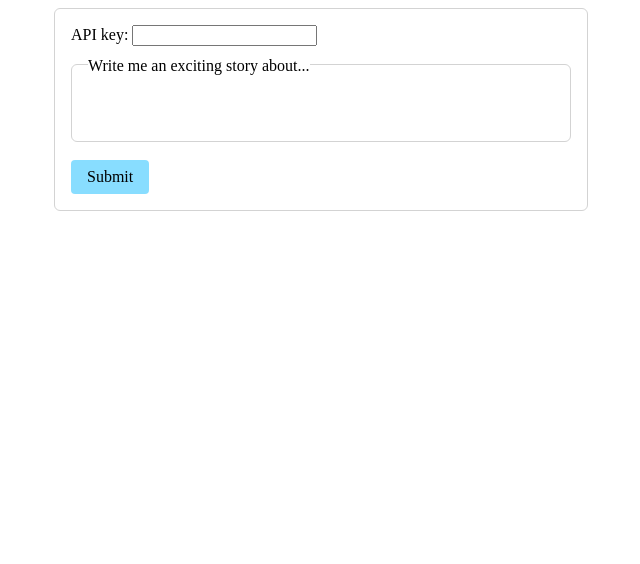
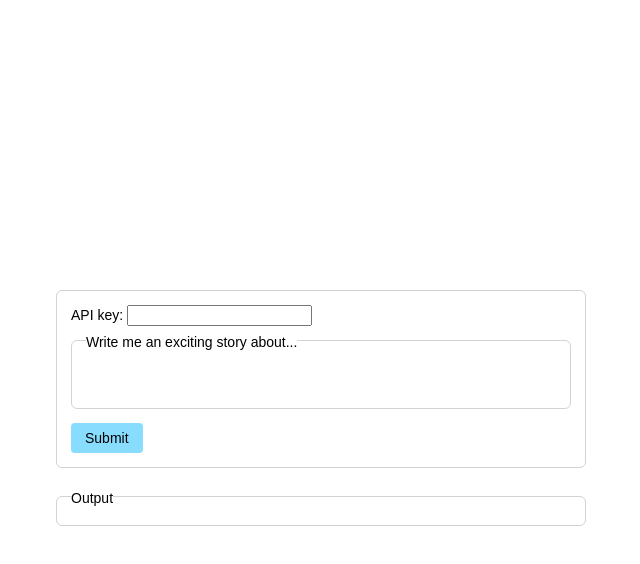
Before and after one commit to forever-experimental/AIFunnyShorts, a website: page index.html in a window 1280 px wide. Shown: the whole page, without its empty margins (319-959 px from the left). Drawn offline with Linux system fonts and the light colour scheme.

Commit message:
Update index.html

```diff
--- a/index.html
+++ b/index.html
@@ -4,8 +4,10 @@
     <meta charset="UTF-8">
     <title>AI Funny Shorts Generator</title>
     <style>
-        body { display: flex; align-items: center; justify-content: center; }
-        .border { border: 1px solid lightgrey; padding: 1em; border-radius: 6px; }
+        body { display: flex; flex-direction: column; align-items: center; justify-content: center; height: 100vh; font-family: sans-serif; font-size: 14px; }
+        .border { border: 1px solid lightgrey; padding: 1em; border-radius: 6px; margin: 1em 0; }
+        .headed { position: relative; }
+        .headed > label { position: absolute; top: -0.5em; left: 1em; background: white; }
     </style>
 </head>
 <body>
@@ -13,19 +15,19 @@
 
     <form class="border" style="width: 500px;">
         <label for="apikey">API key:</label>
-        <input type="text" id="apikey" name="apikey"><br><br>
+        <input type="text" id="apikey" name="apikey">
 
-    	<div class="border" style="position: relative;">
-
-    		<label for="story" style="position: absolute; top: -0.5em; left: 1em; background: white;">Write me an exciting story about...</label>
-
+    	<div class="border headed">
+    		<label for="story">Write me an exciting story about...</label>
             <textarea id="story" name="story" style="width: 100%; height: 100%; resize: none; border: 0; font-family: inherit; font-size: inherit;"></textarea>
-
         </div>
-
-        <br>
 
         <input type="submit" value="Submit" style="background: #8df; border: 0; border-radius: 4px; padding: 0.5em 1em; font-family: inherit; font-size: inherit;">
     </form>
+
+    <div class="border headed" style="width: 500px;">
+        <label>Output</label>
+    </div>
+
 </body>
 </html>
```
